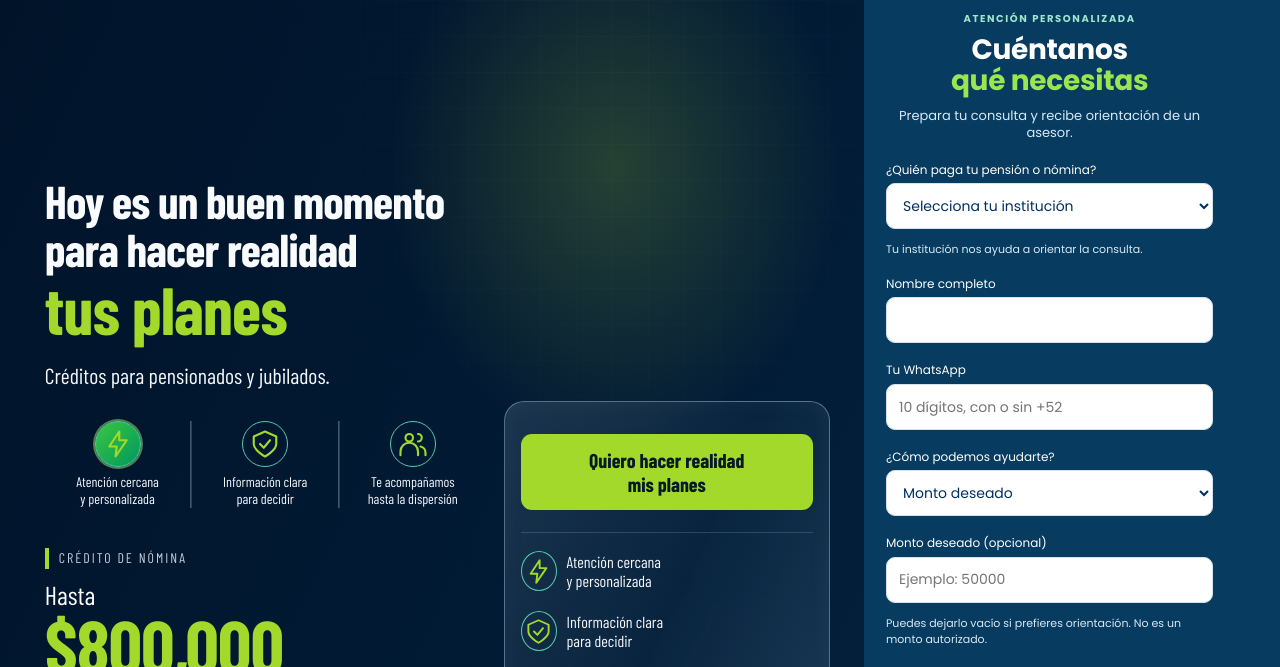
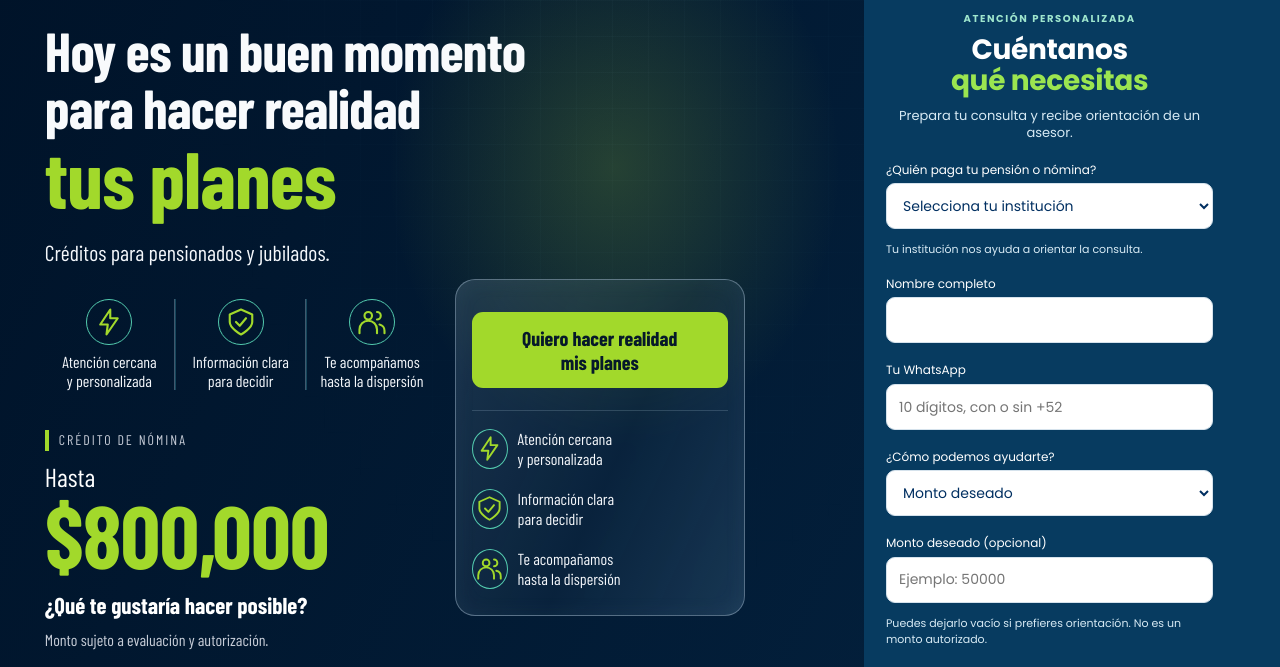
Before and after one commit to AsprosGhost/pagina-web, a website with bundled scripts: page site/index.html in a window 1280 px wide. Shown: the part 122-789 px from the top of the page. Built offline with nearby package versions, Linux system fonts and the light colour scheme.

Commit message:
Refine reference hero alignment and outlined benefits

```diff
--- a/site/styles.css
+++ b/site/styles.css
@@ -198,3 +198,8 @@
 @media(max-width:1100px) and (min-width:851px){.hero-reference-details{gap:12px;grid-template-columns:minmax(0,1fr) 165px}.hero-glass-card{padding:24px 12px}.hero-reference .credit-highlight-amount>strong{font-size:56px}.hero-reference .trust-row p{font-size:12px}.hero-reference .hero-credit-highlight .credit-highlight-invite{font-size:19px}}
 @media(max-width:850px){.hero .hero-inner{gap:20px}.hero .hero-reference{max-width:600px;width:100%;margin:auto;padding:20px 0}.hero .hero-reference h1{font-size:clamp(36px,6.2vw,52px)}.hero-reference .credit-highlight-amount>strong{font-size:clamp(56px,10vw,80px)}.hero .hero-reference .hero-lead{font-size:21px}.hero .lead-card{justify-self:center}.hero-reference-details{gap:16px}}
 @media(max-width:420px){.hero-reference-details{grid-template-columns:minmax(0,1fr)}.hero-reference .trust-row{max-width:340px;margin-bottom:30px}.hero-reference .credit-highlight-amount>strong{font-size:76px}.hero-glass-card{padding:18px;margin-top:8px}.glass-benefits{gap:12px}.hero-reference .hero-credit-highlight .credit-highlight-invite{font-size:23px}.hero .hero-reference h1{font-size:36px}.hero-reference .trust-row p{font-size:14px}}
+.hero .hero-reference{align-self:start;max-width:700px;padding-top:38px}
+.hero .hero-reference h1{font-size:clamp(36px,4.3vw,64px)}
+.hero-reference .trust-row>div .circle{background:transparent;box-shadow:none;border:1px solid #53cbae}
+@media(min-width:1101px){.hero-reference .trust-row p{font-size:16px}.hero-reference .credit-highlight-amount>strong{font-size:88px}}
+@media(max-width:850px){.hero .hero-reference{max-width:600px;padding-top:20px}.hero .hero-reference h1{font-size:clamp(36px,6.2vw,52px)}}
```
